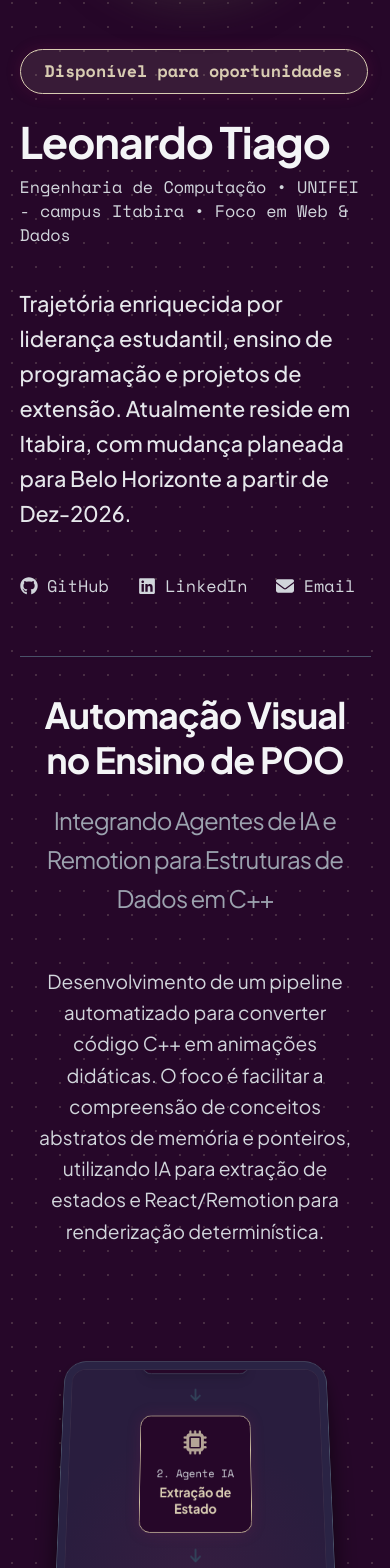
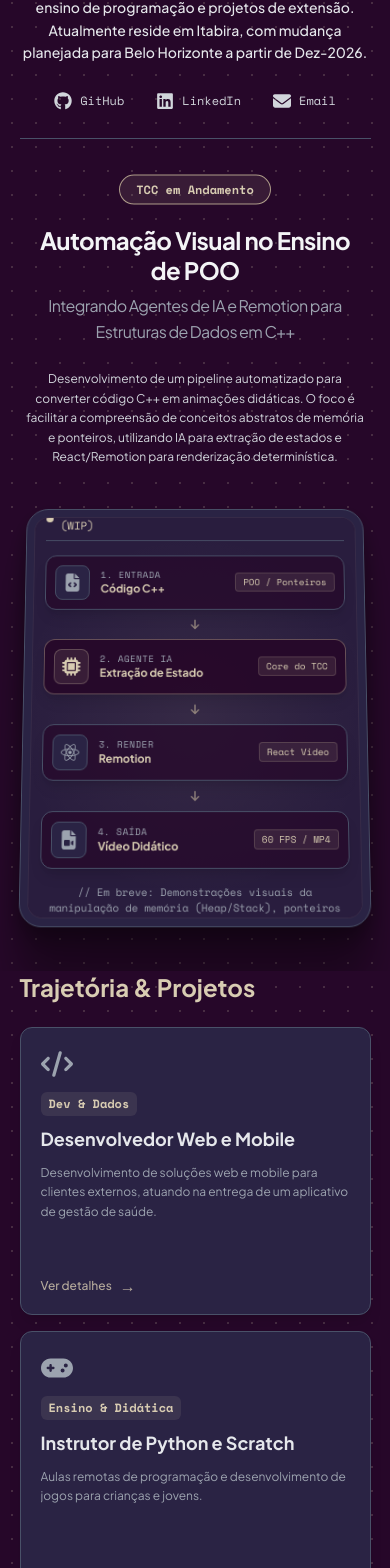
Before and after one commit to leo-nardo04/portifolio, a React (Vite) app: page / in a window 390 px wide. Shown: the part 393-1961 px from the top of the page. Built offline with nearby package versions, Linux system fonts and the light colour scheme.

Commit message:
Correções - AntiGravity
Pedi ao Antigravity que fizesse a correção de responsividade

```diff
--- a/index.html
+++ b/index.html
@@ -3,7 +3,7 @@
   <head>
     <meta charset="UTF-8" />
     <meta name="viewport" content="width=device-width, initial-scale=1.0" />
-    <title>Leonardo Tiago | Portifolio</title>
+    <title>Leonardo Tiago | Portfólio</title>
   </head>
   <body>
     <div id="root"></div>
--- a/src/App.jsx
+++ b/src/App.jsx
@@ -5,7 +5,6 @@ import ExperienceModal from "./components/ExperienceModal";
 import { ContainerScroll } from "./components/ContainerScroll";
 import { experiencesData } from "./data/experiences";
 
-// Usando apenas os ícones do FontAwesome 6 (fa6) para garantir estabilidade
 import {
   FaCode,
   FaGamepad,
@@ -39,13 +38,49 @@ const getIcon = (id) => {
   }
 };
 
+const pipelineSteps = [
+  {
+    step: "01",
+    phase: "1. Entrada",
+    title: "Código C++",
+    badge: "POO / Ponteiros",
+    icon: FaFileCode,
+    desc: "Estruturas de Dados e memória",
+  },
+  {
+    step: "02",
+    phase: "2. Agente IA",
+    title: "Extração de Estado",
+    badge: "Core do TCC",
+    icon: FaMicrochip,
+    desc: "Parser de frames, Heap e Stack",
+    highlight: true,
+  },
+  {
+    step: "03",
+    phase: "3. Render",
+    title: "Remotion",
+    badge: "React Video",
+    icon: FaReact,
+    desc: "Composição determinística",
+  },
+  {
+    step: "04",
+    phase: "4. Saída",
+    title: "Vídeo Didático",
+    badge: "60 FPS / MP4",
+    icon: FaFileVideo,
+    desc: "Animação pedagógica dos conceitos",
+  },
+];
+
 export default function App() {
   const [selectedExp, setSelectedExp] = useState(null);
 
   return (
     <div className="min-h-screen font-sans bg-slate-950 text-slate-100 bg-dots">
       {/* Largura aumentada para 90% (até 1400px máximo) */}
-      <div className="w-[90%] max-w-[1400px] mx-auto pt-12">
+      <div className="w-[90%] max-w-[1400px] mx-auto pt-6 sm:pt-12">
         <Header />
       </div>
 
@@ -54,18 +89,18 @@ export default function App() {
         <div className="flex flex-col overflow-hidden">
           <ContainerScroll
             titleComponent={
-              <div className="flex flex-col items-center justify-center gap-4 px-4 pb-4 mt-8">
-                <span className="w-fit px-6 py-2 rounded-full border border-emerald-500/80 text-emerald-400 text-sm md:text-base font-mono font-bold bg-emerald-400/10 mb-4">
+              <div className="flex flex-col items-center justify-center gap-3 sm:gap-4 px-2 sm:px-4 pb-2 sm:pb-4 mt-2 sm:mt-6">
+                <span className="w-fit px-4 py-1.5 sm:px-6 sm:py-2 rounded-full border border-emerald-500/80 text-emerald-400 text-xs sm:text-sm md:text-base font-mono font-bold bg-emerald-400/10 mb-2 sm:mb-4">
                   TCC em Andamento
                 </span>
-                <h1 className="text-3xl md:text-5xl font-bold text-slate-100 tracking-tight leading-tight max-w-4xl text-center">
+                <h1 className="text-2xl sm:text-4xl md:text-5xl font-bold text-slate-100 tracking-tight leading-tight max-w-4xl text-center">
                   Automação Visual no Ensino de POO
-                  <span className="text-slate-400 text-xl md:text-3xl mt-4 block font-normal leading-relaxed">
+                  <span className="text-slate-400 text-base sm:text-xl md:text-3xl mt-2 sm:mt-4 block font-normal leading-relaxed">
                     Integrando Agentes de IA e Remotion para Estruturas de Dados
                     em C++
                   </span>
                 </h1>
-                <p className="text-slate-300 text-base leading-relaxed max-w-3xl text-center mt-6">
+                <p className="text-slate-300 text-xs sm:text-sm md:text-base leading-relaxed max-w-3xl text-center mt-3 sm:mt-6">
                   Desenvolvimento de um pipeline automatizado para converter
                   código C++ em animações didáticas. O foco é facilitar a
                   compreensão de conceitos abstratos de memória e ponteiros,
@@ -76,86 +111,77 @@ export default function App() {
             }
           >
             {/* Ecrã 3D: Diagrama do Pipeline baseado na Metodologia do TCC */}
-            <div className="h-full w-full bg-slate-900/80 flex flex-col items-center justify-center p-6 md:p-12 rounded-xl relative overflow-hidden">
-              {/* Efeito de brilho de fundo */}
-              <div className="absolute inset-0 bg-[radial-gradient(circle_at_50%_50%,rgba(157,32,83,0.1),transparent_60%)]"></div>
+            <div className="h-full w-full bg-slate-900/80 flex flex-col items-center justify-center p-3 sm:p-6 md:p-8 lg:p-12 rounded-xl relative overflow-hidden">
+              {/* Efeito de brilho de fundo suave */}
+              <div className="absolute inset-0 bg-[radial-gradient(circle_at_50%_50%,rgba(204,189,158,0.08),transparent_70%)] pointer-events-none" />
 
-              <div className="relative z-10 w-full max-w-4xl flex flex-col items-center gap-12">
-                <div className="text-emerald-400 font-mono text-sm md:text-base border-b border-slate-800 pb-2">
-                  Pipeline de Renderização (WIP)
+              <div className="relative z-10 w-full max-w-5xl flex flex-col items-center gap-4 sm:gap-6 lg:gap-10">
+                <div className="flex items-center gap-2 text-emerald-400 font-mono text-xs sm:text-sm border-b border-slate-800 pb-2">
+                  <span className="inline-block w-2 h-2 rounded-full bg-emerald-400 animate-pulse" />
+                  Pipeline de Renderização Automatizada (WIP)
                 </div>
 
                 {/* Fluxograma visual responsivo */}
-                <div className="flex flex-col md:flex-row items-center justify-between w-full gap-4 md:gap-2">
-                  {/* 1. Entrada de Código */}
-                  <div className="flex flex-col items-center justify-center p-4 md:p-6 bg-slate-950 border border-slate-800 rounded-xl w-32 md:w-40 shadow-lg group hover:border-emerald-400/50 transition-colors">
-                    <FaFileCode
-                      size={32}
-                      className="text-slate-400 group-hover:text-emerald-400 mb-3 transition-colors"
+                <div className="flex flex-col lg:flex-row items-stretch lg:items-center justify-between w-full gap-2 sm:gap-3 lg:gap-2 max-w-md lg:max-w-none mx-auto">
+                  {pipelineSteps.map((item, index) => (
+                    <div
+                      key={item.step}
+                      className="contents lg:flex lg:flex-1 lg:items-center"
+                    >
+                      {/* Card do Passo */}
+                      <div
+                        className={`flex flex-row lg:flex-col items-center lg:justify-center p-2.5 sm:p-3.5 lg:p-5 rounded-xl w-full lg:w-full lg:flex-1 shadow-lg transition-all duration-300 gap-3 lg:gap-3 group ${
+                          item.highlight
+                            ? "bg-slate-950/90 border border-emerald-500/40 shadow-[0_0_20px_rgba(204,189,158,0.12)] hover:border-emerald-400"
+                            : "bg-slate-950/70 border border-slate-800 hover:border-emerald-500/30"
+                        }`}
+                      >
+                        {/* Ícone */}
+                        <div
+                          className={`p-2 sm:p-2.5 lg:p-3 rounded-lg shrink-0 flex items-center justify-center transition-colors ${
+                            item.highlight
+                              ? "bg-emerald-400/10 text-emerald-400 border border-emerald-500/30"
+                              : "bg-slate-900 text-slate-400 border border-slate-800 group-hover:text-emerald-400"
+                          }`}
+                        >
+                          <item.icon
+                            className={`text-xl sm:text-2xl lg:text-3xl ${
+                              item.highlight ? "animate-pulse" : ""
+                            }`}
                           />
-                    <span className="text-slate-300 font-mono text-xs mb-1 text-center">
-                      1. Entrada
-                    </span>
-                    <div className="text-emerald-400 font-bold text-sm">
-                      Código C++
-                    </div>
                         </div>
 
-                  <FaArrowRight className="text-slate-700 rotate-90 md:rotate-0" />
-
-                  {/* 2. Processamento IA */}
-                  <div className="flex flex-col items-center justify-center p-4 md:p-6 bg-slate-950 border border-emerald-900 rounded-xl w-32 md:w-40 shadow-[0_0_20px_rgba(157,32,83,0.2)]">
-                    <FaMicrochip
-                      size={32}
-                      className="text-emerald-400 mb-3 animate-pulse"
-                    />
-                    <span className="text-slate-300 font-mono text-xs mb-1 text-center">
-                      2. Agente IA
+                        {/* Texto */}
+                        <div className="flex-1 lg:flex-none flex flex-col items-start lg:items-center text-left lg:text-center min-w-0">
+                          <span className="text-[10px] sm:text-xs font-mono text-slate-400 uppercase tracking-wider">
+                            {item.phase}
                           </span>
-                    <div className="text-emerald-400 font-bold text-center text-sm leading-tight">
-                      Extração de
-                      <br />
-                      Estado
+                          <div className="text-xs sm:text-sm lg:text-base font-bold text-emerald-400 truncate w-full">
+                            {item.title}
                           </div>
+                          <p className="hidden md:block lg:block text-[11px] text-slate-400 line-clamp-1 mt-0.5">
+                            {item.desc}
+                          </p>
                         </div>
 
-                  <FaArrowRight className="text-slate-700 rotate-90 md:rotate-0" />
-
-                  {/* 3. Renderização */}
-                  <div className="flex flex-col items-center justify-center p-4 md:p-6 bg-slate-950 border border-slate-800 rounded-xl w-32 md:w-40 shadow-lg group hover:border-emerald-400/50 transition-colors">
-                    <FaReact
-                      size={32}
-                      className="text-slate-400 group-hover:text-emerald-400 mb-3 transition-colors"
-                    />
-                    <span className="text-slate-300 font-mono text-xs mb-1 text-center">
-                      3. Render
+                        {/* Badge */}
+                        <span className="shrink-0 text-[10px] font-mono font-medium px-2 py-0.5 rounded bg-emerald-400/10 text-emerald-400 border border-emerald-500/20">
+                          {item.badge}
                         </span>
-                    <div className="text-emerald-400 font-bold text-sm">
-                      Remotion
-                    </div>
                       </div>
 
-                  <FaArrowRight className="text-slate-700 rotate-90 md:rotate-0" />
-
-                  {/* 4. Saída Final */}
-                  <div className="flex flex-col items-center justify-center p-4 md:p-6 bg-slate-950 border border-slate-800 rounded-xl w-32 md:w-40 shadow-lg group hover:border-emerald-400/50 transition-colors">
-                    <FaFileVideo
-                      size={32}
-                      className="text-slate-400 group-hover:text-emerald-400 mb-3 transition-colors"
-                    />
-                    <span className="text-slate-300 font-mono text-xs mb-1 text-center">
-                      4. Saída
-                    </span>
-                    <div className="text-emerald-400 font-bold text-sm text-center">
-                      Vídeo
-                      <br />
-                      Determinístico
+                      {/* Seta conectora */}
+                      {index < pipelineSteps.length - 1 && (
+                        <div className="flex items-center justify-center shrink-0 py-0.5 lg:py-0 lg:px-1 self-center">
+                          <FaArrowRight className="text-emerald-500/60 rotate-90 lg:rotate-0 text-xs sm:text-sm shrink-0 transition-transform" />
                         </div>
+                      )}
                     </div>
+                  ))}
                 </div>
 
-                <p className="text-slate-500 text-xs md:text-sm mt-4 font-mono text-center max-w-2xl px-4">
-                  // Em breve: Demonstrações visuais da manipulação da memória
+                <p className="text-slate-400 text-[11px] sm:text-xs md:text-sm font-mono text-center max-w-2xl px-2">
+                  // Em breve: Demonstrações visuais da manipulação de memória
                   (Heap/Stack), ponteiros e alocação dinâmica.
                 </p>
               </div>
@@ -165,14 +191,13 @@ export default function App() {
       </div>
 
       {/* Grelha de Experiências */}
-      {/* Alterado de -mt-32 para -mt-4 para descolar do ecrã */}
-      <div className="w-[90%] max-w-[1400px] mx-auto pb-24 flex flex-col gap-6 -mt-4 relative z-10">
-        <h2 className="text-2xl font-bold text-emerald-400">
+      <div className="w-[90%] max-w-[1400px] mx-auto pb-24 flex flex-col gap-6 relative z-10">
+        <h2 className="text-2xl sm:text-3xl font-bold text-emerald-400">
           Trajetória & Projetos
         </h2>
 
-        {/* Usando até 4 colunas em telas grandes dado o novo espaço */}
-        <BentoGrid className="md:grid-cols-3 lg:grid-cols-4">
+        {/* 6 experiências distribuídas harmonicamente em 1, 2 ou 3 colunas */}
+        <BentoGrid className="grid-cols-1 sm:grid-cols-2 lg:grid-cols-3">
           {experiencesData.map((exp) => (
             <BentoCard
               key={exp.id}
--- a/src/components/BentoGrid.jsx
+++ b/src/components/BentoGrid.jsx
@@ -2,10 +2,9 @@ import { cn } from "../lib/utils";
 
 export const BentoGrid = ({ children, className }) => {
   return (
-    // A classe grid-cols-1 garante que no celular seja apenas uma coluna. md:grid-cols-3 aplica as 3 colunas em telas maiores.
     <div
       className={cn(
-        "grid w-full auto-rows-[22rem] grid-cols-1 md:grid-cols-3 gap-4",
+        "grid w-full auto-rows-[18rem] sm:auto-rows-[19rem] lg:auto-rows-[20rem] grid-cols-1 sm:grid-cols-2 lg:grid-cols-3 gap-4",
         className,
       )}
     >
@@ -25,34 +24,34 @@ export const BentoCard = ({
   <div
     onClick={onClick}
     className={cn(
-      "group relative flex flex-col justify-between overflow-hidden rounded-xl p-6 cursor-pointer",
+      "group relative flex flex-col justify-between overflow-hidden rounded-xl p-5 sm:p-6 cursor-pointer",
       "transform-gpu transition-all duration-300",
-      "bg-slate-900 border border-slate-800 hover:border-emerald-900/80",
-      "shadow-lg hover:shadow-xl",
+      "bg-slate-900 border border-slate-800 hover:border-emerald-500/50",
+      "shadow-lg hover:shadow-xl hover:-translate-y-1",
       className,
     )}
   >
-    <div className="z-10 flex transform-gpu flex-col gap-2 transition-all duration-300 group-hover:-translate-y-2">
+    <div className="z-10 flex transform-gpu flex-col gap-2 transition-all duration-300 group-hover:-translate-y-1">
       {Icon && (
-        <Icon className="h-10 w-10 text-slate-400 transition-all duration-300 group-hover:text-emerald-500" />
+        <Icon className="h-8 w-8 sm:h-10 sm:w-10 text-slate-400 transition-all duration-300 group-hover:text-emerald-400" />
       )}
 
-      <span className="text-xs font-mono font-semibold text-emerald-400 bg-emerald-400/10 w-fit px-2 py-1 rounded-md mt-2">
+      <span className="text-xs font-mono font-semibold text-emerald-400 bg-emerald-400/10 w-fit px-2 py-1 rounded-md mt-1 sm:mt-2">
         {badge}
       </span>
 
-      <h3 className="text-xl font-bold text-slate-200 mt-2 leading-tight">
+      <h3 className="text-lg sm:text-xl font-bold text-slate-200 mt-1 sm:mt-2 leading-tight">
         {name}
       </h3>
-      <p className="max-w-lg text-slate-400 text-sm mt-2 line-clamp-3">
+      <p className="max-w-lg text-slate-400 text-xs sm:text-sm mt-1 sm:mt-2 line-clamp-3 leading-relaxed">
         {description}
       </p>
     </div>
 
-    <div className="mt-4 flex w-full transform-gpu flex-row items-center opacity-70 transition-all duration-300 group-hover:opacity-100">
-      <span className="text-emerald-400 text-sm font-medium flex items-center gap-2">
+    <div className="mt-3 sm:mt-4 flex w-full transform-gpu flex-row items-center opacity-80 transition-all duration-300 group-hover:opacity-100">
+      <span className="text-emerald-400 text-xs sm:text-sm font-medium flex items-center gap-2">
         Ver detalhes{" "}
-        <span className="text-lg leading-none transition-transform group-hover:translate-x-1">
+        <span className="text-base sm:text-lg leading-none transition-transform group-hover:translate-x-1">
           →
         </span>
       </span>
--- a/src/components/ContainerScroll.jsx
+++ b/src/components/ContainerScroll.jsx
@@ -17,19 +17,27 @@ export const ContainerScroll = ({ titleComponent, children }) => {
     return () => window.removeEventListener("resize", checkMobile);
   }, []);
 
-  const scaleDimensions = () => (isMobile ? [0.7, 0.9] : [1.05, 1]);
+  const scaleDimensions = () => (isMobile ? [0.9, 1] : [1.05, 1]);
 
-  const rotate = useTransform(scrollYProgress, [0, 1], [20, 0]);
+  const rotate = useTransform(
+    scrollYProgress,
+    [0, 1],
+    isMobile ? [8, 0] : [20, 0]
+  );
   const scale = useTransform(scrollYProgress, [0, 1], scaleDimensions());
-  const translate = useTransform(scrollYProgress, [0, 1], [0, -100]);
+  const translate = useTransform(
+    scrollYProgress,
+    [0, 1],
+    isMobile ? [0, -30] : [0, -100]
+  );
 
   return (
     <div
-      className="h-[60rem] md:h-[80rem] flex items-center justify-center relative p-2 md:p-20"
+      className="h-[52rem] sm:h-[60rem] md:h-[72rem] lg:h-[80rem] flex items-center justify-center relative p-2 sm:p-4 md:p-10 lg:p-16"
       ref={containerRef}
     >
       <div
-        className="py-10 md:py-40 w-full relative"
+        className="py-6 sm:py-10 md:py-20 lg:py-28 w-full relative"
         style={{ perspective: "1000px" }}
       >
         <Header translate={translate} titleComponent={titleComponent} />
@@ -61,10 +69,9 @@ const Card = ({ rotate, scale, children }) => {
         boxShadow:
           "0 0 #0000004d, 0 9px 20px #0000004a, 0 37px 37px #00000042, 0 84px 50px #00000026, 0 149px 60px #0000000a, 0 233px 65px #00000003",
       }}
-      // Alterado de mt-8 para mt-2
-      className="w-full max-w-[1400px] mt-0 mx-auto h-[30rem] md:h-[45rem] border border-slate-800 p-2 md:p-6 bg-slate-900 rounded-[30px] shadow-2xl"
+      className="w-full max-w-[1400px] mt-2 sm:mt-4 mx-auto min-h-[26rem] h-[28rem] sm:h-[32rem] md:h-[38rem] lg:h-[44rem] border border-slate-800 p-2 sm:p-4 md:p-6 bg-slate-900 rounded-[24px] md:rounded-[30px] shadow-2xl"
     >
-      <div className="h-full w-full overflow-hidden rounded-2xl bg-slate-950 md:rounded-2xl md:p-4 flex items-center justify-center border border-slate-800/50">
+      <div className="h-full w-full overflow-hidden rounded-2xl bg-slate-950 md:p-4 flex items-center justify-center border border-slate-800/50">
         {children}
       </div>
     </motion.div>
--- a/src/components/Header.jsx
+++ b/src/components/Header.jsx
@@ -2,34 +2,34 @@ import { FaGithub, FaLinkedin, FaEnvelope } from "react-icons/fa6";
 
 export default function Header() {
   return (
-    <header className="flex flex-col-reverse md:flex-row items-center justify-between gap-12 py-12 border-b border-slate-800">
-      <div className="flex-1 flex flex-col gap-5">
-        <span className="w-fit px-5 py-2 md:px-6 md:py-2.5 rounded-full border border-emerald-600/120 text-emerald-400 text-sm md:text-base font-mono font-bold bg-emerald-400/10 shadow-[0_0_15px_rgba(157,32,83,0.2)]">
+    <header className="flex flex-col-reverse md:flex-row items-center justify-between gap-8 md:gap-12 py-6 sm:py-8 md:py-12 border-b border-slate-800">
+      <div className="flex-1 flex flex-col items-center md:items-start text-center md:text-left gap-4 sm:gap-5">
+        <span className="w-fit px-4 py-1.5 sm:px-5 sm:py-2 rounded-full border border-emerald-500/30 text-emerald-400 text-xs sm:text-sm md:text-base font-mono font-bold bg-emerald-400/10 shadow-[0_0_15px_rgba(204,189,158,0.15)]">
           Disponível para oportunidades
         </span>
 
         <div>
-          <h1 className="text-4xl md:text-5xl font-bold tracking-tight text-slate-100">
+          <h1 className="text-3xl sm:text-4xl md:text-5xl font-bold tracking-tight text-slate-100">
             Leonardo Tiago
           </h1>
-          <p className="text-slate-300 font-mono text-sm mt-2">
+          <p className="text-slate-300 font-mono text-xs sm:text-sm mt-2">
             Engenharia de Computação • UNIFEI - campus Itabira • Foco em Web &
             Dados
           </p>
         </div>
 
-        <p className="text-slate-200 text-lg font-medium leading-relaxed max-w-2xl mt-3">
+        <p className="text-slate-200 text-sm sm:text-base md:text-lg font-medium leading-relaxed max-w-2xl mt-1 sm:mt-2">
           Trajetória enriquecida por liderança estudantil, ensino de programação
           e projetos de extensão. Atualmente reside em Itabira, com mudança
-          planeada para Belo Horizonte a partir de Dez-2026.
+          planejada para Belo Horizonte a partir de Dez-2026.
         </p>
 
-        <div className="flex flex-wrap items-center gap-6 text-sm font-mono pt-4">
+        <div className="flex flex-wrap items-center justify-center md:justify-start gap-4 sm:gap-6 text-xs sm:text-sm font-mono pt-2 sm:pt-4">
           <a
             href="https://github.com/leo-nardo04"
             target="_blank"
             rel="noreferrer"
-            className="flex items-center gap-2 text-slate-300 hover:text-emerald-400 transition-colors"
+            className="flex items-center gap-2 text-slate-300 hover:text-emerald-400 transition-colors py-1 px-2 rounded-md hover:bg-slate-900"
           >
             <FaGithub size={18} />
             <span>GitHub</span>
@@ -38,14 +38,14 @@ export default function Header() {
             href="https://www.linkedin.com/in/leonardo-tiago-320a47396/"
             target="_blank"
             rel="noreferrer"
-            className="flex items-center gap-2 text-slate-300 hover:text-emerald-400 transition-colors"
+            className="flex items-center gap-2 text-slate-300 hover:text-emerald-400 transition-colors py-1 px-2 rounded-md hover:bg-slate-900"
           >
             <FaLinkedin size={18} />
             <span>LinkedIn</span>
           </a>
           <a
             href="mailto:leonardotiago7@gmail.com"
-            className="flex items-center gap-2 text-slate-300 hover:text-emerald-400 transition-colors"
+            className="flex items-center gap-2 text-slate-300 hover:text-emerald-400 transition-colors py-1 px-2 rounded-md hover:bg-slate-900"
           >
             <FaEnvelope size={18} />
             <span>Email</span>
@@ -55,7 +55,7 @@ export default function Header() {
 
       <div className="shrink-0 relative group">
         <div className="absolute -inset-1 bg-emerald-400 rounded-full blur-xl opacity-20 group-hover:opacity-40 transition duration-500"></div>
-        <div className="relative w-56 h-56 md:w-64 md:h-64 rounded-full border-4 border-emerald-400 overflow-hidden bg-slate-900 shadow-2xl">
+        <div className="relative w-36 h-36 sm:w-48 sm:h-48 md:w-56 md:h-56 lg:w-64 lg:h-64 rounded-full border-4 border-emerald-400 overflow-hidden bg-slate-900 shadow-2xl">
           <img
             src="/perfil.png"
             alt="Leonardo Tiago"
--- a/src/index.css
+++ b/src/index.css
@@ -1,9 +1,15 @@
 @import url("https://fonts.googleapis.com/css2?family=Plus+Jakarta+Sans:wght@400;500;600;700&family=Space+Mono:wght@400;700&display=swap");
 @import "tailwindcss";
 
-/* Escala todo o site (textos, margens e cartões em rem) para 120% do tamanho normal */
+/* Escala responsiva da base tipográfica */
 html {
-  font-size: 120%;
+  font-size: 100%;
+}
+
+@media (min-width: 1280px) {
+  html {
+    font-size: 106.25%;
+  }
 }
 
 @theme {
```
Also changed, not shown: src/components/ExperienceModal.jsx (+18 -15 lines). Lines whose indentation alone changed are shown as unchanged.
